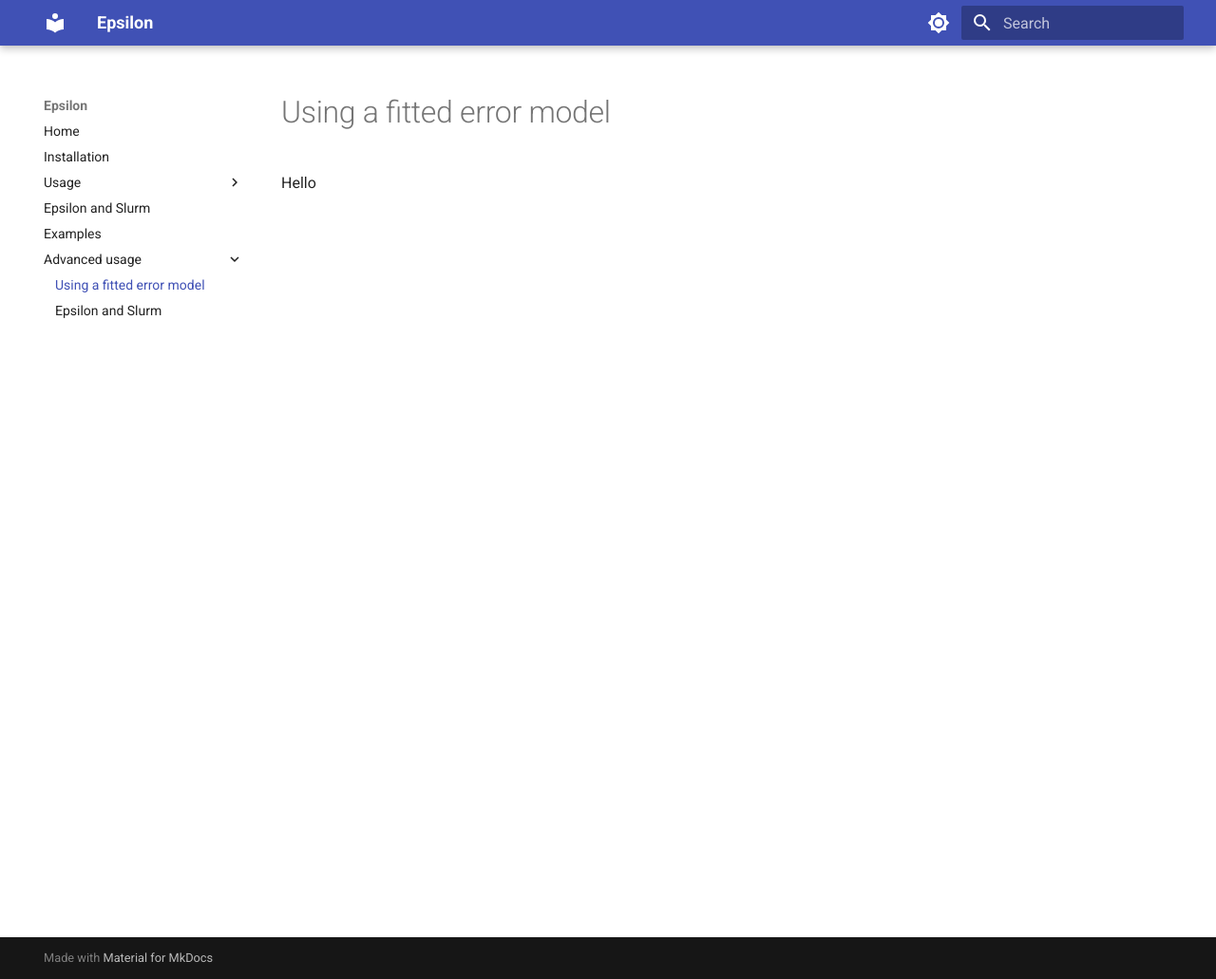
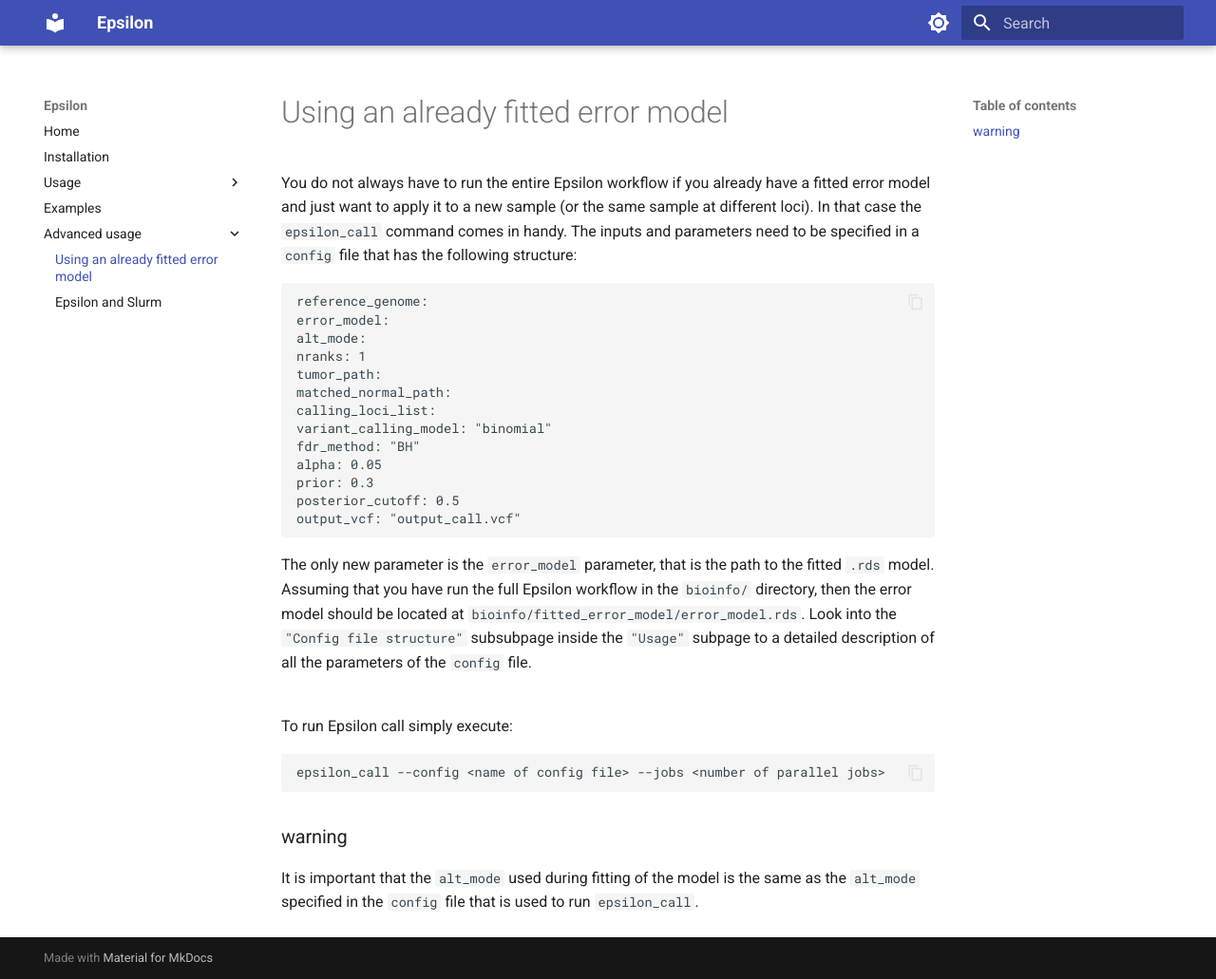
Before and after one commit to JakubLiu/Epsilon, an MkDocs documentation site: the page built from docs/advanced_usage/epsilon_call.md, in a window 1280 px wide and 1031 px high. Shown: the whole window at 95% size. Built offline with MkDocs 1.6.1 and Material for MkDocs 9.7.7, drawn with Linux system fonts in a browser that asks for light colours.

Commit message:
add Epsilon call docs

````diff
--- a/docs/advanced_usage/epsilon_call.md
+++ b/docs/advanced_usage/epsilon_call.md
@@ -1 +1,37 @@
-Hello
+You do not always have to run the entire Epsilon workflow if you already have a fitted error model and just want to
+apply it to a new sample (or the same sample at different loci).
+In that case the ```epsilon_call``` command comes in handy. The inputs and parameters need to be specified in a ```config``` file
+that has the following structure:
+
+```text
+reference_genome:
+error_model:
+alt_mode:
+nranks: 1
+tumor_path:
+matched_normal_path:
+calling_loci_list:
+variant_calling_model: "binomial"
+fdr_method: "BH"
+alpha: 0.05
+prior: 0.3
+posterior_cutoff: 0.5
+output_vcf: "output_call.vcf"
+```
+
+The only new parameter is the ```error_model``` parameter, that is the path to the fitted ```.rds``` model.
+Assuming that you have run the full Epsilon workflow in the ```bioinfo/``` directory, then the error model should be located at
+```bioinfo/fitted_error_model/error_model.rds```. Look into the ```"Config file structure"``` subsubpage inside the ```"Usage"``` subpage to a detailed
+description of all the parameters of the ```config``` file.
+
+<br>
+To run Epsilon call simply execute:
+
+
+```bash
+epsilon_call --config <name of config file> --jobs <number of parallel jobs>
+```
+
+### warning
+It is important that the ```alt_mode``` used during fitting of the model is the same as the ```alt_mode``` specified in the ```config``` file
+that is used to run ```epsilon_call```.
--- a/mkdocs.yml
+++ b/mkdocs.yml
@@ -52,9 +52,8 @@ nav:
       - Output: usage/output.md
 
 
-  - Epsilon and Slurm: slurm.md
   - Examples: examples.md
 
   - Advanced usage:
-    - Using a fitted error model: advanced_usage/epsilon_call.md
-    - Epsilon and Slurm: avanced_usage/slurm.md
+    - Using an already fitted error model: advanced_usage/epsilon_call.md
+    - Epsilon and Slurm: advanced_usage/slurm.md
````
